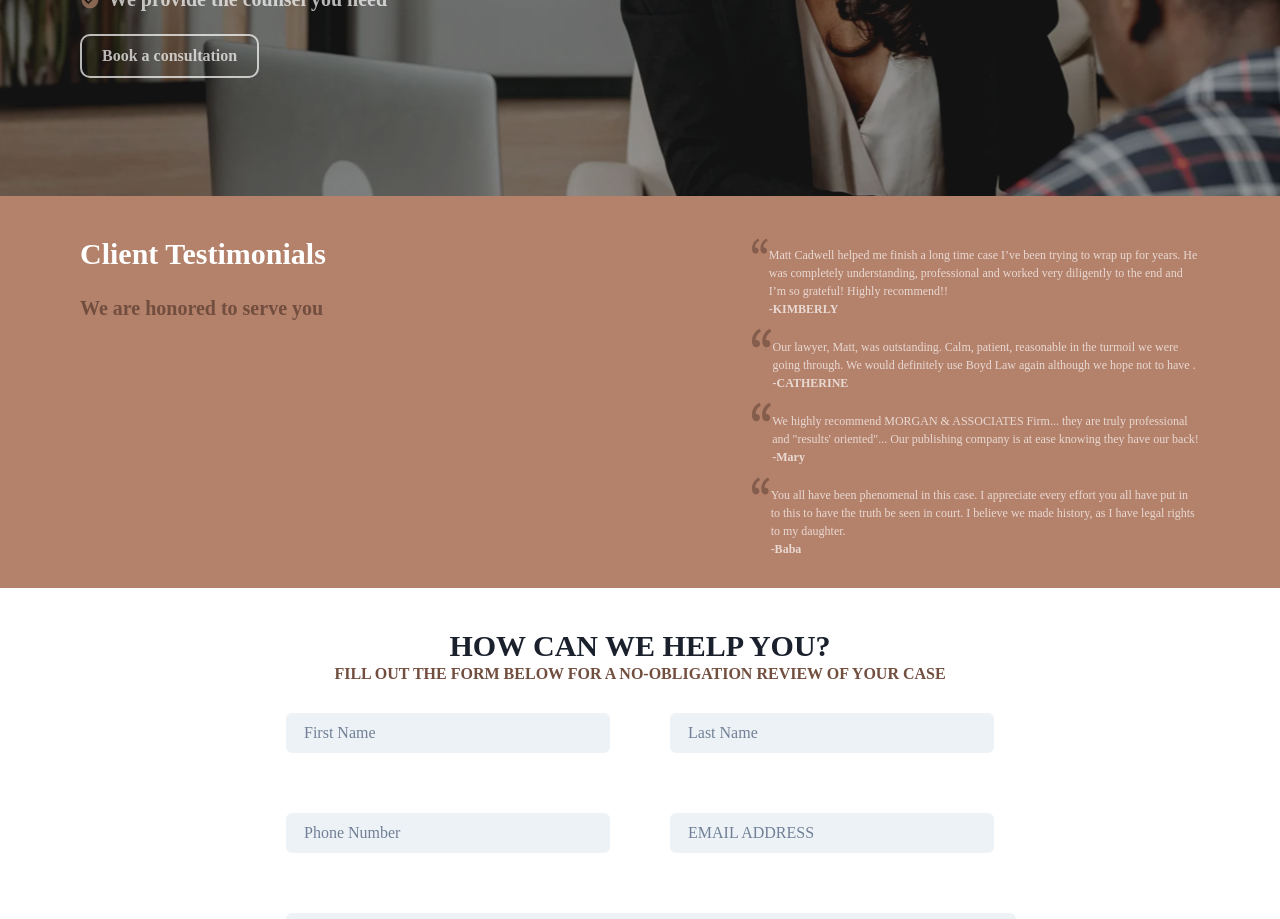
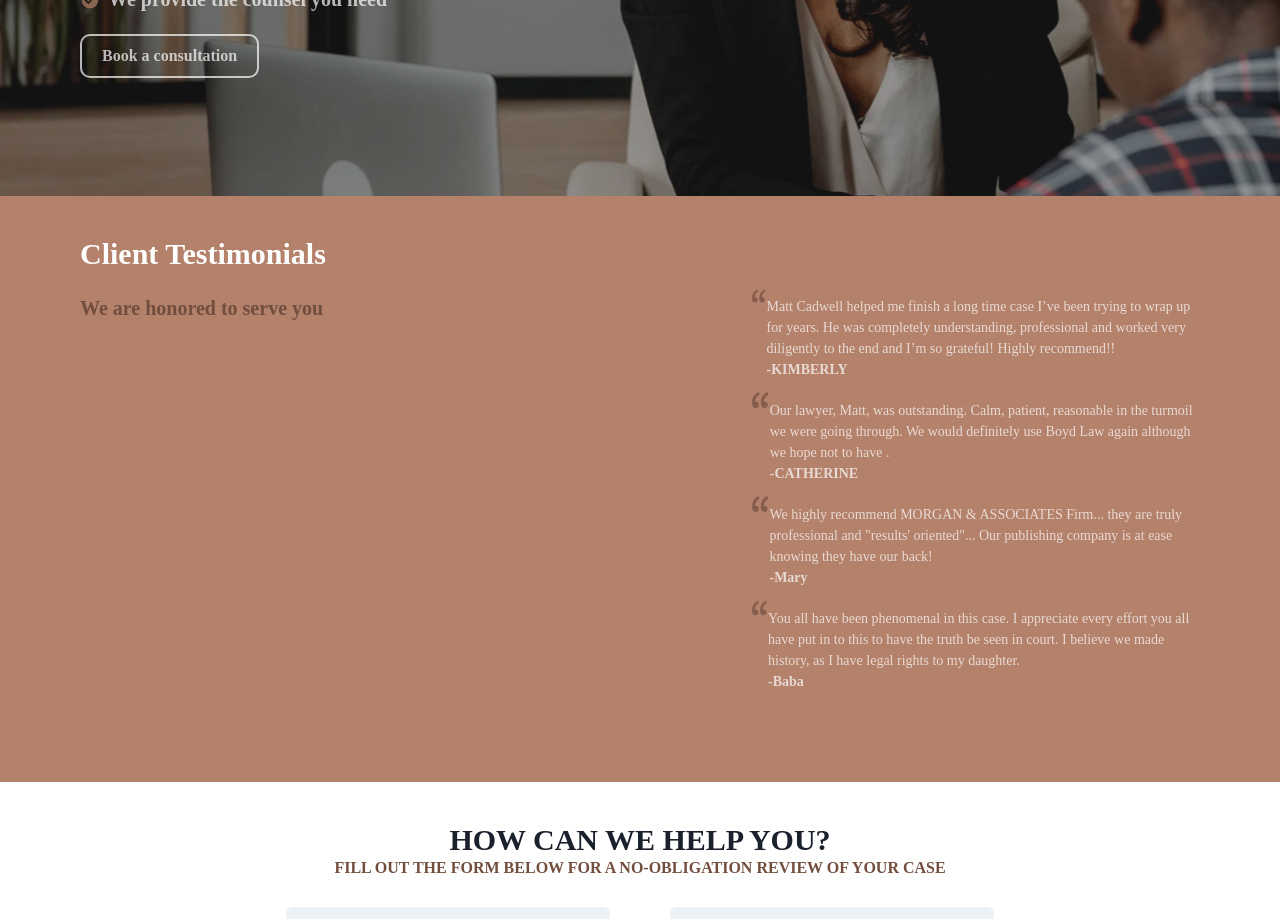
Before and after one commit to qwaszx3215/cleaning, a React (Create React App) app: page / in a window 1280 px wide. Shown: the part 2840-3759 px from the top of the page. Built offline with nearby package versions, Linux system fonts and the light colour scheme; a web font is replaced by a local one.

Commit message:
new update

```diff
--- a/public/index.html
+++ b/public/index.html
@@ -24,7 +24,7 @@
       work correctly both with client-side routing and a non-root public URL.
       Learn how to configure a non-root public URL by running `npm run build`.
     -->
-    <title>React App</title>
+    <title>MORGAN & ASSOCIATES</title>
   </head>
   <body>
     <noscript>You need to enable JavaScript to run this app.</noscript>
--- a/src/App.js
+++ b/src/App.js
@@ -449,14 +449,15 @@ export const Testimonials = () => {
           <List
             w={["90%", "90%", "40%", "40%"]}
             spacing={6}
-            fontSize="12px"
+            fontSize="14px"
             fontWeight="300"
             color="white"
             mt="-110px"
+            mb="60px"
             pb="100px"
           >
             <Scroll4>
-              <ListItem display="flex">
+              <ListItem display="flex" mt="50px">
                 <GoQuote size="40px" color="#724e3f" />
                 <p style={{ marginTop: "20px" }}>
                   Matt Cadwell helped me finish a long time case I’ve been
```
Also changed, not shown: public/1506466.png (deleted), public/Optimized-2484157.jpg (deleted).
